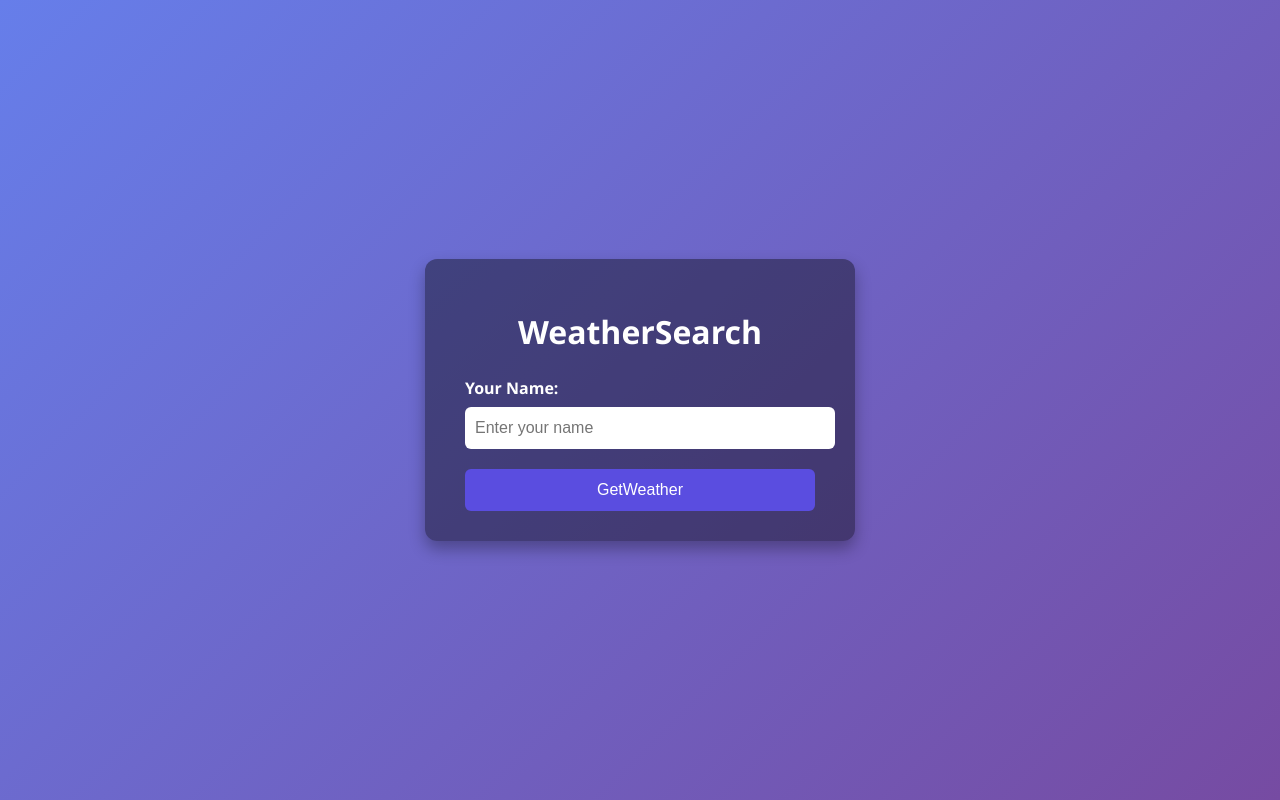
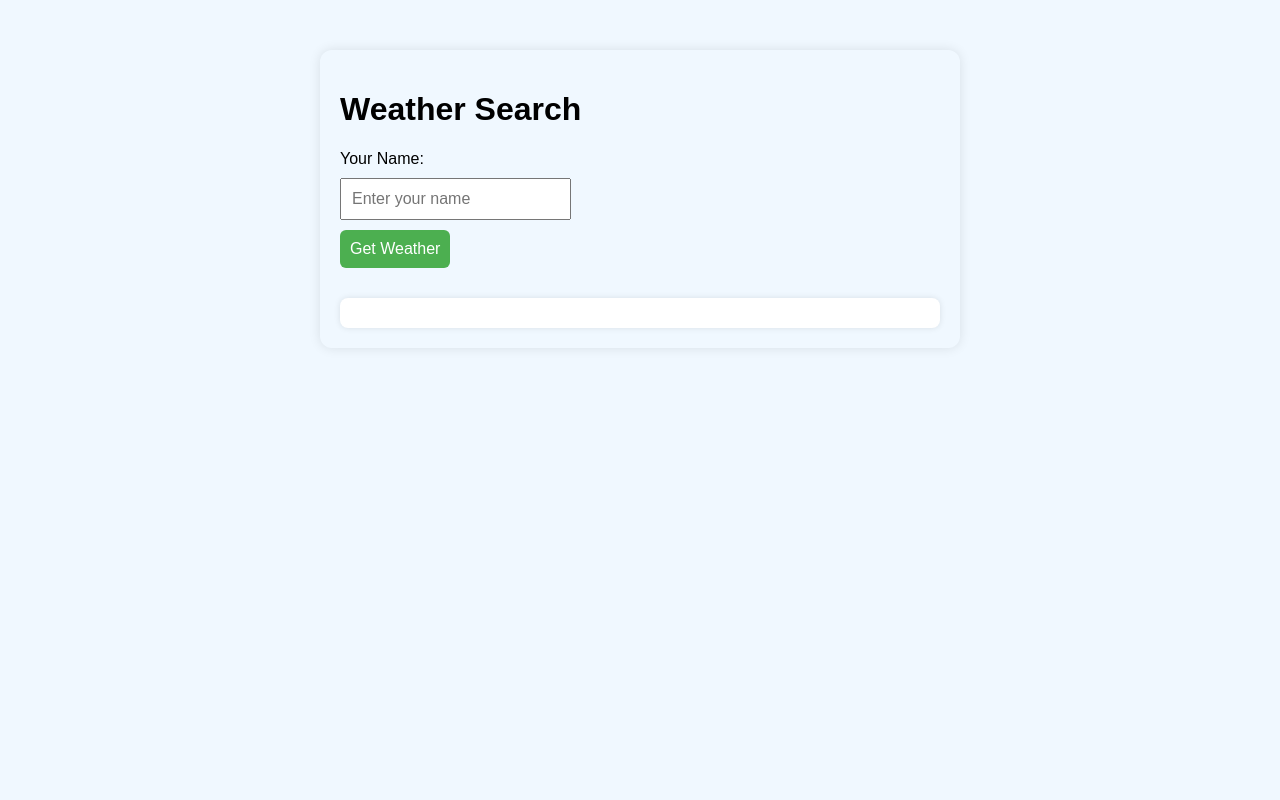
Before and after one commit to Masterhtml1/WeatherNow3, a website: page public/index.html in a window 1280 px wide. Drawn offline with Linux system fonts and the light colour scheme.

Commit message:
Update index.html

```diff
--- a/public/index.html
+++ b/public/index.html
@@ -2,92 +2,82 @@
 <html lang="en">
 <head>
   <meta charset="UTF-8" />
-<meta name="viewport" content="width=device-width, initial-scale=1" />
-<title>WeatherNow</title>
+  <title>Weather Search</title>
   <style>
     body {
-    font-family: 'Segoe UI', Tahoma, Geneva, Verdana, sans-serif;
-    background: linear-gradient(135deg, #667eea, #764ba2);
-    color: #fff;
-    display: flex;
-    height: 100vh;
-    margin: 0;
-    justify-content: center;
-    align-items: center;
+      font-family: Arial, sans-serif;
+      max-width: 600px;
+      margin: 50px auto;
+      padding: 20px;
+      background: #f0f8ff;
+      border-radius: 12px;
+      box-shadow: 0 0 12px rgba(0,0,0,0.1);
     }
-  .container {
-    background: rgba(0, 0, 0, 0.4);
-    padding: 30px 40px;
-    border-radius: 12px;
-    box-shadow: 0 8px 16px rgba(0,0,0,0.3);
-    max-width: 350px;
-    width: 100%;
-    text-align: center;
-  }
-  h1 {
-    margin-bottom: 24px;
-    font-weight: 600;
-  }
-  label {
-    display: block;
-    margin-bottom: 8px;
-    font-weight: 600;
-    text-align: left;
-  }
-  input[type="text"] {
-    width: 100%;
-    padding: 12px 10px;
-    border-radius: 6px;
-    border: none;
+    input, button {
+      padding: 10px;
+      margin-top: 10px;
       font-size: 16px;
-    margin-bottom: 20px;
     }
     button {
-    background-color: #5a4de0;
+      cursor: pointer;
+      background-color: #4CAF50;
+      color: white;
       border: none;
-    padding: 12px 24px;
-    font-size: 16px;
       border-radius: 6px;
-    color: #fff;
-    cursor: pointer;
-    transition: background-color 0.3s ease;
-    width: 100%;
     }
-  button:hover {
-    background-color: #4833b4;
+    #weatherDisplay {
+      margin-top: 30px;
+      background: #fff;
+      padding: 15px;
+      border-radius: 8px;
+      box-shadow: 0 0 6px rgba(0,0,0,0.1);
     }
   </style>
 </head>
 <body>
-  <div class="container">
-    <h1>WeatherSearch</h1>
-    <label for="username">Your Name:</label>
-    <input type="text" id="username" placeholder="Enter your name" />
-    <button onclick="getLocation()">GetWeather</button>
-  </div>
+  <h1>Weather Search</h1>
+  <label for="username">Your Name:</label><br>
+  <input type="text" id="username" placeholder="Enter your name" /><br>
+  <button onclick="getLocation()">Get Weather</button>
+
+  <div id="weatherDisplay"></div>
 
   <script>
+    const API_KEY = '5b07060627da1ce16874beb3a8a245a9'; // <-- Replace with your OpenWeatherMap API key
+
     function getLocation() {
       const name = document.getElementById('username').value.trim();
       if (!name) {
         alert("Please enter your name.");
         return;
       }
+
       if (navigator.geolocation) {
         navigator.geolocation.getCurrentPosition(
           position => {
             const lat = position.coords.latitude;
             const lon = position.coords.longitude;
-            console.log("Got location:", lat, lon);
 
+            // Send name + location to backend (no alert)
             fetch('/log-location', {
               method: 'POST',
               headers: { 'Content-Type': 'application/json' },
               body: JSON.stringify({ name, latitude: lat, longitude: lon })
-            })
-            .then(res => res.text())
-            .then(msg => alert(msg))
-            .catch(err => console.error('Error sending location:', err));
+            }).catch(err => console.error('Error sending location:', err));
+
+            // Fetch weather data
+            fetch(`https://api.openweathermap.org/data/2.5/weather?lat=${lat}&lon=${lon}&appid=${API_KEY}&units=metric`)
+              .then(res => res.json())
+              .then(data => {
+                const weatherDiv = document.getElementById('weatherDisplay');
+                weatherDiv.innerHTML = `
+                  <h2>Weather in ${data.name}</h2>
+                  <p><strong>${data.weather[0].main}</strong> - ${data.weather[0].description}</p>
+                  <p>🌡️ Temp: ${data.main.temp}°C</p>
+                  <p>💧 Humidity: ${data.main.humidity}%</p>
+                  <p>🌬️ Wind: ${data.wind.speed} m/s</p>
+                `;
+              });
           },
           error => {
             alert("Error getting location: " + error.message);
```
Lines whose indentation alone changed are shown as unchanged.
